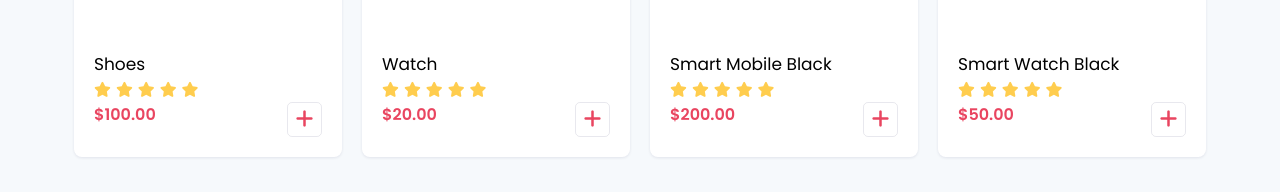
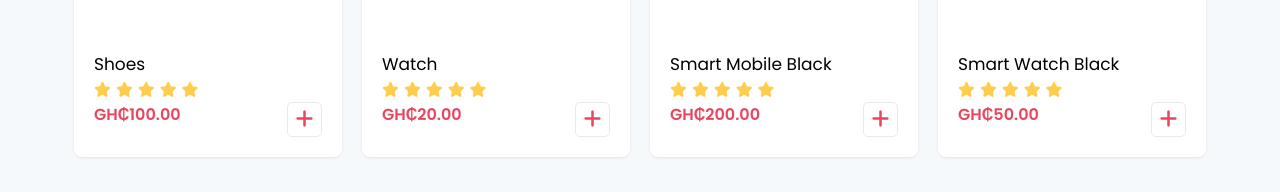
Before and after one commit to Godsonoheneba/alx_portfolio_maria_smart_devices, a React (Create React App) app: page / in a window 1280 px wide. Shown: the part 1128-1320 px from the top of the page. Built offline with nearby package versions, Linux system fonts and the light colour scheme.

Commit message:
Updated flash deals

```diff
--- a/src/components/flashDeals/FlashCard.jsx
+++ b/src/components/flashDeals/FlashCard.jsx
@@ -63,7 +63,7 @@ const FlashCard = ({ productItems, addToCart }) => {
                     <i className='fa fa-star'></i>
                   </div>
                   <div className='price'>
-                    <h4>${productItems.price}.00 </h4>
+                    <h4>GH&#8373;{productItems.price}.00 </h4>
                     {/* step : 3
                      if hami le button ma click garryo bahne
                     */}
```
